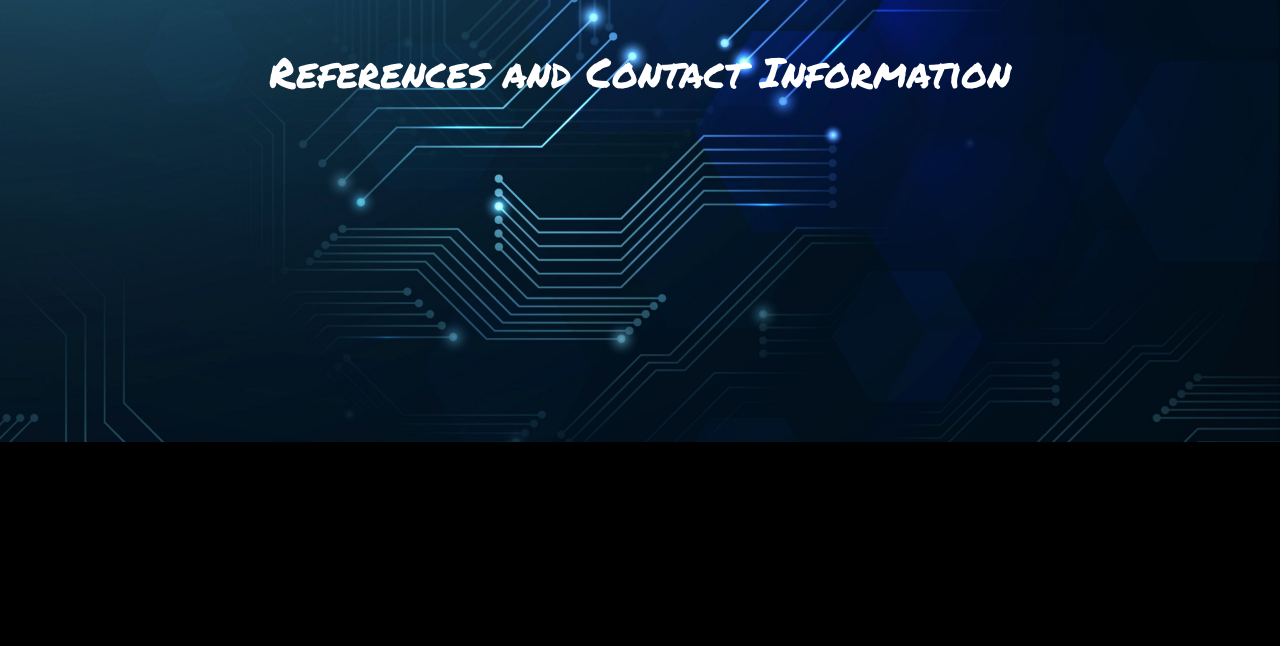
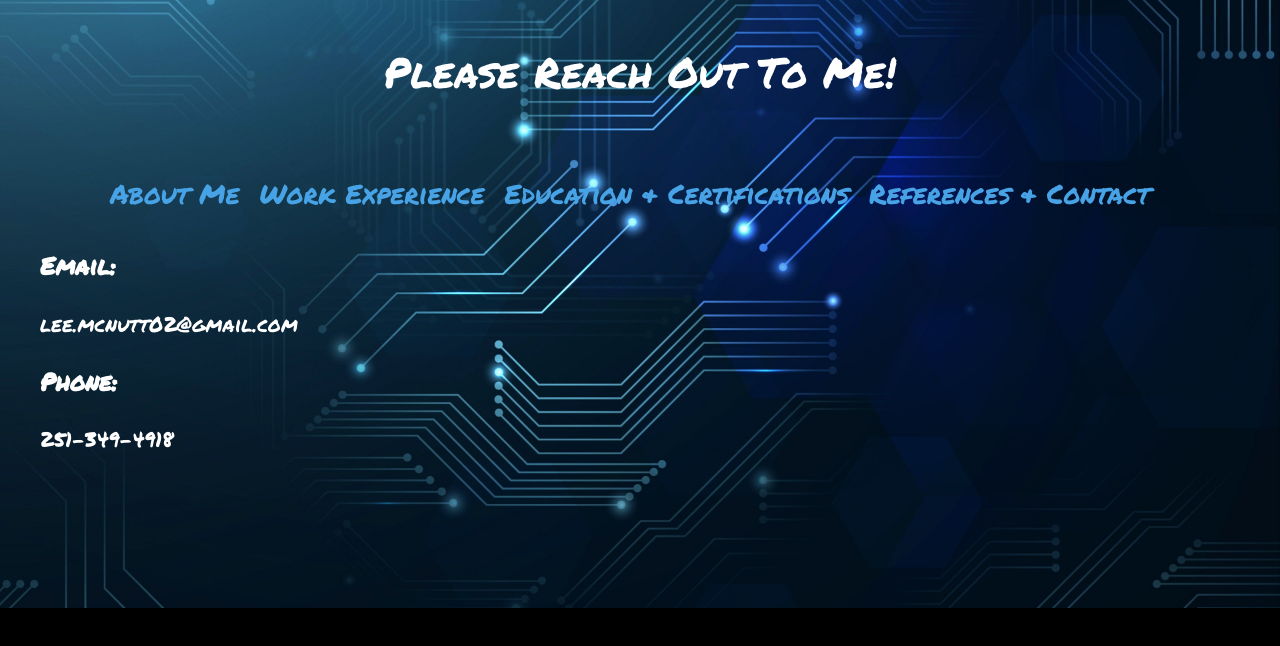
Before and after one commit to mcnizzle02/My-Site, a plain HTML site: page pages/reference.html in a window 1280 px wide. Drawn offline with Linux system fonts and the light colour scheme; a web font is replaced by a local one.

```diff
--- a/pages/reference.html
+++ b/pages/reference.html
@@ -12,6 +12,19 @@
     <link href="https://fonts.googleapis.com/css2?family=Permanent+Marker&display=swap" rel="stylesheet">
 </head>
 <body>
-    <h1 class="page-title">References and Contact Information</h1>
+    <h1 class="page-title">Please Reach Out To Me!</h1>
+    <div id="navigation">
+        <ul>
+            <li><a href="../index.html" target="_self">About Me</a></li>
+            <li><a href="./work.html" target="_self">Work Experience</a></li>
+            <li><a href="./education.html" target="_self">Education & Certifications</a></li>
+            <li><a href="./reference.html" target="_self">References & Contact</a></li>
+        </ul>
+    </div>
+    <h3>Email:</h3>
+    <p>lee.mcnutt02@gmail.com</p>
+    <h3>Phone:</h3>
+    <p>251-349-4918</p>
+
 </body>
 </html>
```
Also changed, not shown: index.html (+8 -7 lines), pages/education.html (+8 -0 lines).
